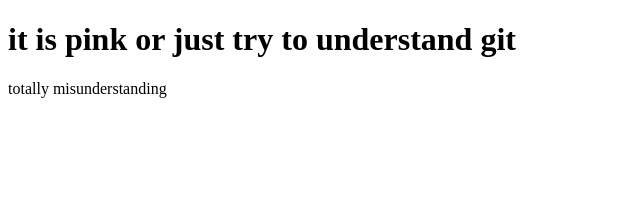
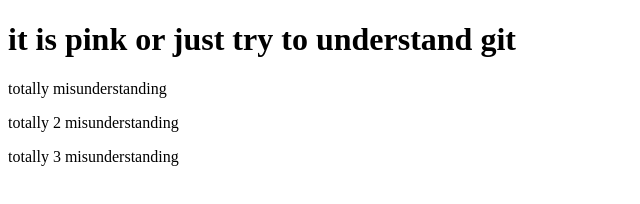
Before and after one commit to snickone/pink, a plain HTML site: page index.html in a window 1280 px wide. Shown: the whole page, without its empty margins (0-640 px from the left). Drawn offline with Linux system fonts and the light colour scheme.

Commit message:
second commit

```diff
--- a/index.html
+++ b/index.html
@@ -7,5 +7,7 @@
 <body>
 	<h1>it is pink or just try to understand git</h1>
 	<p>totally misunderstanding</p>
+	<p>totally 2 misunderstanding</p>
+	<p>totally 3 misunderstanding</p>
 </body>
 </html>
```
Also changed, not shown: css/main.css (added).
